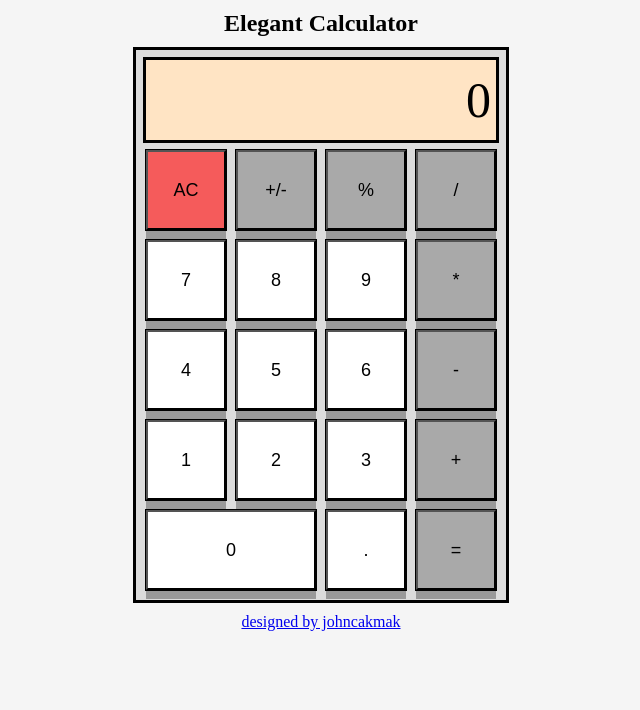
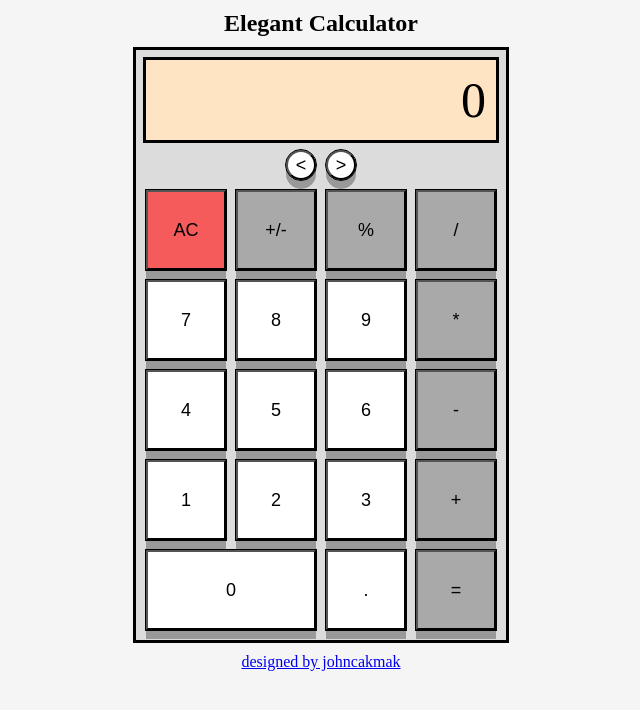
Before and after one commit to ismailcakmak/odin-projects, a plain HTML site: page odin-calculator/index.html in a window 1280 px wide. Both pictures are taken after a click on the button "AC". Shown: the whole page, without its empty margins (319-959 px from the left). Drawn offline with Linux system fonts and the light colour scheme.

Commit message:
solved display overflow issue, added nav buttons

```diff
--- a/odin-calculator/index.html
+++ b/odin-calculator/index.html
@@ -12,7 +12,14 @@
     <div class="container">
         <h2>Elegant Calculator</h2>
         <div class="calculator">
-            <div class="screen">0</div>
+            <div class="screen">
+                <p class="arrow"></p>
+                <p class="number">0</p>
+            </div>
+            <div class="navigate">
+                <button class="btn backwards"> < </button>
+                <button class="btn forward"> > </button>
+            </div>
             <div class="buttonpad">
                 <button class="btn AC">AC</button>
                 <button class="btn plusminus">+/-</button>
--- a/odin-calculator/script.js
+++ b/odin-calculator/script.js
@@ -7,6 +7,12 @@ const state = {
 }
 
 let currentInput = null;
+let navigator = null;
+let rightCursor = 0;
+let leftCursor = 0;
+
+const maxDisplayLenght = 13;
+
 
 /*
 
@@ -95,7 +101,6 @@ function calculate(){
     state.leftOperand = strLeftOperand;
     state.operator = null;
     state.rightOperand = null;
-
 
 }
 
@@ -213,29 +218,55 @@ function updateState(stateType, inputType){
 
 
 function display(){
-    const screen = document.querySelector(".screen");
+    const screen = document.querySelector(".screen .number");
+    let stateType = getStateType();
 
     let textContent = null;
-    let stateType = getStateType();
 
     switch (stateType) {
 
         case "state1":
             textContent = `${state.leftOperand}`;
+            doShiftIfNeeded();
             break;
 
         case "state2":
-            textContent = `${state.leftOperand} ${state.operator}`;
+            textContent = `${state.leftOperand}${state.operator}`;
+            doShiftIfNeeded();
             break;
 
         case "state3":
-            textContent = `${state.leftOperand} ${state.operator} ${state.rightOperand}`;
+            textContent = `${state.leftOperand}${state.operator}${state.rightOperand}`;
+            doShiftIfNeeded();
             break;
 
         default:
             break;
     }
 
+    function doShiftIfNeeded(){
+
+        if(navigator==="goRight"){
+            (rightCursor<textContent.length) ? rightCursor++ : rightCursor=textContent.length;
+            (rightCursor>maxDisplayLenght) ? leftCursor=rightCursor-maxDisplayLenght : leftCursor=0;
+        }
+
+        else if(navigator==="goLeft"){
+            (leftCursor>0) ? leftCursor-- : leftCursor=0;
+            (rightCursor>maxDisplayLenght+leftCursor) ? rightCursor-- : rightCursor;
+
+        }
+
+        else {
+            rightCursor = textContent.length;
+            leftCursor = (rightCursor>maxDisplayLenght) ? rightCursor-maxDisplayLenght : 0;
+        }
+    }
+
+
+    textContent = textContent.slice(leftCursor,rightCursor);
+
+    navigator = null;
     screen.textContent = textContent;
 
 }
@@ -246,14 +277,26 @@ function runCalculator(){
     let inputType = getInputType();
 
     updateState(stateType, inputType);
+
     console.log(`state type : ${getStateType()}`);
     display();
+    navigator = null;
 }
 
 function main(){
 
     /** fav audio of Bilgehan ;) */
     const clickSound = new Audio('./audios/3.wav');
+
+
+    document.querySelector(".forward").addEventListener("click",(event)=>{
+        navigator = "goRight";
+    });
+
+    document.querySelector(".backwards").addEventListener("click", (event)=>{
+        navigator = "goLeft";
+    });
+
 
     /** event listeners */
     const buttons = document.querySelectorAll(".btn");
@@ -269,6 +312,11 @@ function main(){
         });
     });
 
+
+
+
+
+
 }
 
 main();
--- a/odin-calculator/styles.css
+++ b/odin-calculator/styles.css
@@ -30,15 +30,25 @@ body {
 
 .screen {
     display: flex;
+    flex-direction: column;
     background-color: bisque;
     height: 80px;
     width: 350px;
     outline: 3px solid black;
-    justify-content: right;
-    align-items: center;
+    justify-content: center;
+    align-items: flex-end;
+    box-sizing:border-box;
+    padding: 10px;
+}
+
+.screen .number {
     font-size: 50px;
-    box-sizing:border-box;
-    padding: 5px;
+}
+
+.screen .arrow {
+    align-self: flex-start;
+    font-size: 10px;
+    /**outline: 1px solid black;*/
 }
 
 .buttonpad {
@@ -81,3 +91,14 @@ body {
 .zero{
     width: 170px;
 }
+
+.navigate {
+    display: flex;
+    gap: 10px;
+}
+
+.forward, .backwards {
+    height: 30px;
+    width: 30px;
+    border-radius: 20px;
+}
```
